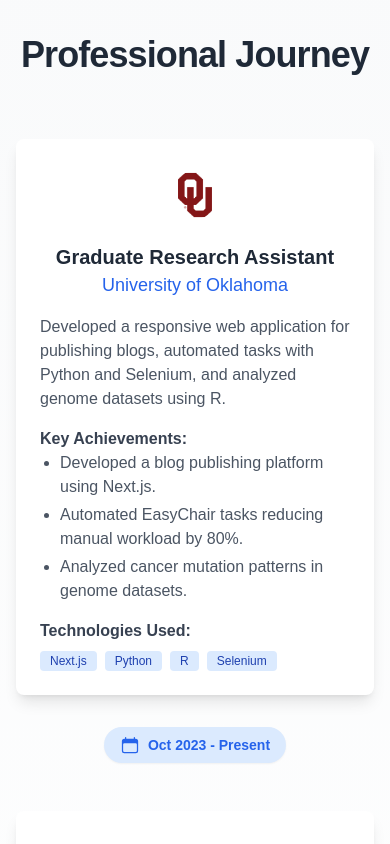
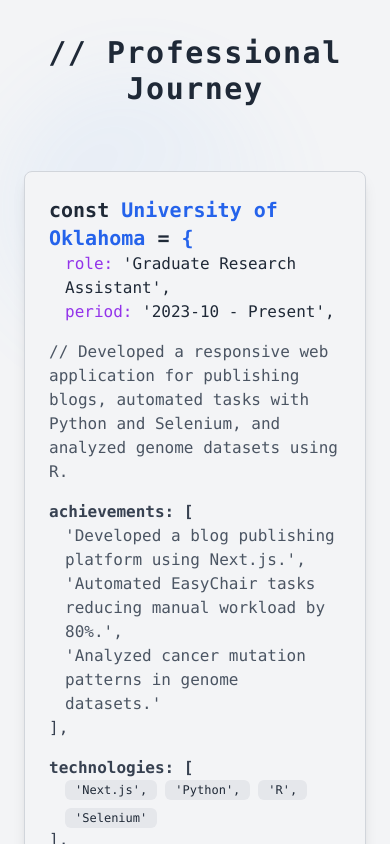
Before and after one commit to sriram-boddeda/sriram-boddeda.github.io, a Next.js app: page / in a window 390 px wide. Shown: the part 4920-5764 px from the top of the page. Built offline with nearby package versions, Linux system fonts and the light colour scheme.

Commit message:
Refactor component styles and add motion animations to ExperienceCard and WorkExperience components

```diff
--- a/components/ExperienceCard.tsx
+++ b/components/ExperienceCard.tsx
@@ -1,5 +1,6 @@
 import React from "react";
 import { ExperienceData } from "../types/portfolioTypes";
+import { motion } from "framer-motion";
 
 interface ExperienceProps {
   data: ExperienceData;
@@ -8,67 +9,88 @@ interface ExperienceProps {
 
 const ExperienceCard: React.FC<ExperienceProps> = ({ data, isLeft }) => {
   return (
-    <div
-      className={`bg-white dark:bg-gray-800 p-6 rounded-lg shadow-lg transition-transform transform hover:scale-[1.02] hover:shadow-xl ${
+    <motion.div
+      className={`bg-gray-100 dark:bg-[#1e1e1e] text-gray-800 dark:text-[#dcdcdc] rounded-lg shadow-lg overflow-hidden border border-gray-300 dark:border-gray-700 ${
         isLeft ? "md:mr-6" : "md:ml-6"
       }`}
+      initial={{ opacity: 0, y: 20 }}
+      animate={{ opacity: 1, y: 0 }}
+      transition={{ duration: 0.5 }}
+      whileHover={{ y: -5, boxShadow: "0 25px 50px -12px rgba(0, 0, 0, 0.25)" }}
     >
-      <div className="flex flex-col md:flex-row items-center">
-        <div className="w-16 h-16 rounded-full bg-white flex items-center justify-center mb-4 md:mb-0 md:mr-4">
-          {data.logo ? (
-            <img
-              src={data.logo}
-              alt={data.company}
-              className="w-12 h-12 rounded-full"
-            />
-          ) : (
-            <span className="text-2xl font-bold text-blue-600 dark:text-blue-400">
-              {data.company[0]}
-            </span>
-          )}
-        </div>
-        <div className="text-center md:text-left flex-grow">
-          <h2 className="text-xl font-bold text-gray-800 dark:text-white">
-            {data.role}
+      <div className="p-6">
+        {/* Company and Role */}
+        <div className="font-mono mb-4">
+          <h2 className="text-xl font-bold text-blue-600 dark:text-blue-400">
+            <span className="text-gray-800 dark:text-green-400">const</span>{" "}
+            {data.company}{" "}
+            <span className="text-gray-800 dark:text-green-400">=</span> {"{"}
           </h2>
-          <h3 className="text-lg text-blue-600 dark:text-blue-400">
-            {data.company}
-          </h3>
+          <div className="pl-4">
+            <p>
+              <span className="text-purple-600 dark:text-purple-400">
+                role:
+              </span>{" "}
+              '{data.role}',
+            </p>
+            <p>
+              <span className="text-purple-600 dark:text-purple-400">
+                period:
+              </span>{" "}
+              '{`${data.startDate} - ${data.endDate}`}',
+            </p>
           </div>
         </div>
-      <p className="text-gray-600 dark:text-gray-300 mt-4">
-        {data.description}
+
+        {/* Description */}
+        <div className="font-mono mb-4">
+          <p className="text-gray-600 dark:text-gray-400">
+            // {data.description}
           </p>
+        </div>
+
+        {/* Achievements */}
         {data.achievements && data.achievements.length > 0 && (
-        <div className="mt-4">
-          <h4 className="text-md font-semibold text-gray-700 dark:text-gray-200">
-            Key Achievements:
+          <div className="mb-4">
+            <h4 className="font-mono font-semibold text-gray-700 dark:text-gray-300">
+              achievements: [
             </h4>
-          <ul className="list-disc list-outside ml-5 text-gray-600 dark:text-gray-300 space-y-1">
+            <ul className="list-none pl-4 font-mono text-gray-600 dark:text-gray-400">
               {data.achievements.map((achievement, index) => (
-              <li key={index}>{achievement}</li>
+                <li key={index}>
+                  '{achievement}'
+                  {index !== data.achievements.length - 1 ? "," : ""}
+                </li>
               ))}
             </ul>
+            <p className="font-mono text-gray-700 dark:text-gray-300">],</p>
           </div>
         )}
+
+        {/* Technologies */}
         {data.technologies && data.technologies.length > 0 && (
-        <div className="mt-4">
-          <h4 className="text-md font-semibold text-gray-700 dark:text-gray-200">
-            Technologies Used:
+          <div className="mb-4">
+            <h4 className="font-mono font-semibold text-gray-700 dark:text-gray-300">
+              technologies: [
             </h4>
-          <div className="flex flex-wrap gap-2 mt-2">
+            <div className="flex flex-wrap gap-2 pl-4">
               {data.technologies.map((tech, index) => (
                 <span
                   key={index}
-                className="bg-blue-100 dark:bg-blue-900 text-blue-800 dark:text-blue-200 text-xs font-medium px-2.5 py-0.5 rounded"
+                  className="bg-gray-200 dark:bg-gray-700 text-gray-800 dark:text-green-400 text-xs font-mono px-2.5 py-0.5 rounded-md"
                 >
-                {tech}
+                  '{tech}'{index !== data.technologies.length - 1 ? "," : ""}
                 </span>
               ))}
             </div>
+            <p className="font-mono text-gray-700 dark:text-gray-300">],</p>
           </div>
         )}
+
+        {/* Closing bracket */}
+        <p className="font-mono text-gray-800 dark:text-green-400">{"}"}</p>
       </div>
+    </motion.div>
   );
 };
 
--- a/components/WorkExperience.tsx
+++ b/components/WorkExperience.tsx
@@ -2,6 +2,7 @@ import React from "react";
 import ExperienceCard from "./ExperienceCard";
 import { ExperienceData } from "@/types/portfolioTypes";
 import TimelineDateRange from "./TimelineDateRange";
+import { motion } from "framer-motion";
 
 interface WorkExperienceProps {
   data: ExperienceData[];
@@ -11,21 +12,40 @@ const WorkExperience: React.FC<WorkExperienceProps> = ({ data }) => {
   return (
     <section
       id="experience"
-      className="py-20 bg-gradient-to-b from-gray-50 to-white dark:from-gray-900 dark:to-gray-800"
+      className="py-20 bg-gray-100 dark:bg-[#121212] text-gray-800 dark:text-[#dcdcdc]"
     >
-      <div className="container mx-auto px-4 relative">
-        <h2 className="text-4xl font-extrabold text-center text-gray-800 dark:text-white mb-16 tracking-tight">
-          Professional Journey
+      <div className="container mx-auto px-6 md:px-12 lg:px-16 xl:px-20 relative">
+        {/* Background Elements */}
+        <div className="absolute inset-0 w-full h-full pointer-events-none">
+          <div className="absolute top-10 left-0 w-72 h-72 bg-gradient-to-br from-blue-400 to-transparent dark:from-blue-700 rounded-full opacity-10 dark:opacity-20 filter blur-2xl"></div>
+          <div className="absolute bottom-10 right-0 w-72 h-72 bg-gradient-to-br from-green-400 to-transparent dark:from-green-700 rounded-full opacity-10 dark:opacity-20 filter blur-2xl"></div>
+        </div>
+
+        <motion.div
+          initial={{ opacity: 0, y: 50 }}
+          animate={{ opacity: 1, y: 0 }}
+          transition={{ duration: 0.8 }}
+          className="relative z-10"
+        >
+          <h2 className="text-3xl font-mono font-semibold tracking-wider text-gray-800 dark:text-[#dcdcdc] mb-16 text-center">
+            // Professional Journey
           </h2>
+
           <div className="relative">
             {/* Timeline - hidden on mobile */}
             <div className="absolute left-1/2 transform -translate-x-1/2 h-full w-1 bg-blue-300 dark:bg-blue-700 hidden md:block"></div>
 
             <div className="space-y-12">
               {data.map((experience, index) => (
-              <div key={experience.id || index} className="relative">
+                <motion.div
+                  key={experience.id || index}
+                  className="relative"
+                  initial={{ opacity: 0, y: 50 }}
+                  animate={{ opacity: 1, y: 0 }}
+                  transition={{ duration: 0.5, delay: index * 0.1 }}
+                >
                   {/* Timeline node - hidden on mobile */}
-                <div className="absolute left-1/2 top-0 transform -translate-x-1/2 -translate-y-1/2 w-4 h-4 bg-blue-500 rounded-full border-4 border-white shadow-lg z-20 hidden md:block"></div>
+                  <div className="absolute left-1/2 top-0 transform -translate-x-1/2 -translate-y-1/2 w-4 h-4 bg-blue-500 rounded-full border-4 border-white dark:border-[#121212] shadow-lg z-20 hidden md:block"></div>
 
                   {/* Experience card */}
                   <div className="md:flex md:items-center">
@@ -50,10 +70,11 @@ const WorkExperience: React.FC<WorkExperienceProps> = ({ data }) => {
                       )}
                     </div>
                   </div>
-              </div>
+                </motion.div>
               ))}
             </div>
           </div>
+        </motion.div>
       </div>
     </section>
   );
```
Lines whose indentation alone changed are shown as unchanged.
